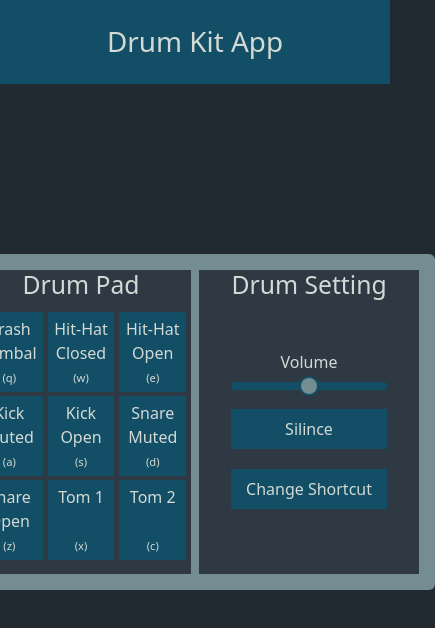
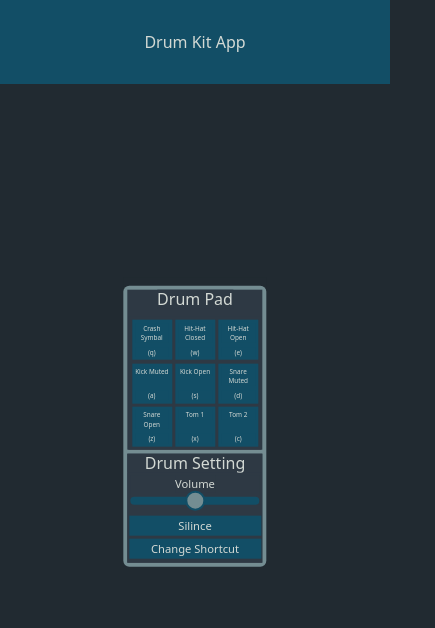
Before and after one commit to Ivaz7/Front-end-freeCodeCamp, a React (Vite) app in the folder drumKitApp/: page / in a window 390 px wide. Shown: the top 628 px of the page, 435 px wide, since content can reach past the window. Built offline with nearby package versions, Linux system fonts and the light colour scheme.

Commit message:
make drumkitApp have better style and media quary

```diff
--- a/drumKitApp/src/components/drumPad.jsx
+++ b/drumKitApp/src/components/drumPad.jsx
@@ -86,7 +86,12 @@ const DrumPad = (prop) => {
   ));
 
   return (
-    <section id="display" className="drum-pad">
+    <section id="display" className="
+      drum-pad
+      d-flex
+      flex-column
+      align-items-center
+    ">
       <h2 className='text-center'>Drum Pad</h2>
       <div className="padTile">
         {renderDrumOad}
--- a/drumKitApp/src/components/drumSetting.jsx
+++ b/drumKitApp/src/components/drumSetting.jsx
@@ -2,15 +2,23 @@ import { Howler } from "howler";
 
 const DrumSetting = (prop) => {
   return (
-    <section id="display" className="drum-setting">
+    <section id="display" className="
+      drum-setting
+      d-flex
+      flex-column
+      justify-content-between
+    ">
       <h2 className="text-center">Drum Setting</h2>
       <div className="settingButton">
         <div className="
           volumeButton
           d-flex
           flex-column
-          gap-2
+          gap-sm-3
+          gap-1
           align-items-center
+          mb-sm-0
+          mb-2
         ">
           <div>Volume</div>
           <input
--- a/drumKitApp/src/components/main.jsx
+++ b/drumKitApp/src/components/main.jsx
@@ -11,10 +11,16 @@ const Main = () => {
       <div className="
         containerDrum
         d-flex
+        flex-sm-row
+        flex-column
         justify-content-center
         align-items-center
-        gap-2
-        p-3
+        gap-sm-2
+        p-sm-3
+        gap-1
+        p-1
+        mt-sm-0
+        mt-2
         rounded
       ">
         <DrumPad volume={volume} isChanging={isChanging} setIsChanging={setIsChanging} />
--- a/drumKitApp/src/stylesSASS/_containerDrum.scss
+++ b/drumKitApp/src/stylesSASS/_containerDrum.scss
@@ -2,4 +2,5 @@
 
 .containerDrum {
   background-color: clr.$color-secondary;
+  height: 100%;
 }
--- /dev/null
+++ b/drumKitApp/src/stylesSASS/_drum-setting.scss
@@ -0,0 +1,9 @@
+.drum-setting {
+  height: 100%;
+
+  h2 {
+    padding: 0;
+    margin: 0;
+    white-space: nowrap;
+  }
+}
--- a/drumKitApp/src/stylesSASS/_header.scss
+++ b/drumKitApp/src/stylesSASS/_header.scss
@@ -2,6 +2,7 @@
 
 header {
   position: fixed;
+  z-index: 100;
   width: 100%;
   height: 10vh;
   background-color: clr.$color-primary;
@@ -12,3 +13,19 @@ header {
     display: inline;
   }
 }
+
+@media (max-width:500px) {
+  header {
+    h1 {
+      font-size: 1.5rem;
+    }
+  }
+}
+
+@media (max-width:400px) {
+  header {
+    h1 {
+      font-size: 1rem;
+    }
+  }
+}
--- a/drumKitApp/src/stylesSASS/_padTile.scss
+++ b/drumKitApp/src/stylesSASS/_padTile.scss
@@ -2,7 +2,8 @@
 
 .padTile {
   display: grid;
-  grid-template-columns: 1fr 1fr 1fr;
+  grid-template-columns: 5rem 5rem 5rem;
+  grid-template-rows: 5rem 5rem 5rem;
   gap: 0.3rem;
   padding: 0.3rem;
 
@@ -51,3 +52,38 @@
     }
   }
 }
+
+@media (max-width:576px) {
+  .padTile {
+    grid-template-columns: 4rem 4rem 4rem;
+    grid-template-rows: 4rem 4rem 4rem;
+    padding: 0.2rem;
+    gap: 0.2rem;
+
+    button {
+      .padbutton {
+        padding: 0.2rem;
+
+        .padKey {
+          font-size: 0.5rem;
+        }
+      }
+    }
+  }
+}
+
+@media (max-width:400px) {
+  .padTile {
+    grid-template-columns: 2.5rem 2.5rem 2.5rem;
+    grid-template-rows: 2.5rem 2.5rem 2.5rem;
+    font-size: 0.4rem;
+
+    button {
+      .padbutton {
+        .padKey {
+          font-size: 0.4rem;
+        }
+      }
+    }
+  }
+}
--- a/drumKitApp/src/stylesSASS/_settingButton.scss
+++ b/drumKitApp/src/stylesSASS/_settingButton.scss
@@ -1,15 +1,25 @@
 @use './config' as clr;
 
 .settingButton {
-  height: 80%;
   padding: 2rem;
+  height: 100%;
   display: flex;
   flex-direction: column;
-  justify-content: space-around;
+  justify-content: space-between;
+  align-items: center;
+
+  .volumeButton {
+    width: 100%;
+
+    .silince {
+      width: 100%;
+    }
+  }
 
   button {
     all: unset;
     padding: 0.5rem;
+    width: 100%;
     background-color: clr.$color-primary;
     text-align: center;
     cursor: pointer;
@@ -20,3 +30,14 @@
     }
   }
 }
+
+@media (max-width:576px) {
+  .settingButton {
+    gap: 0.2rem;
+    padding: 0.2rem;
+
+    button {
+      padding: 0.1rem;
+    }
+  }
+}
--- a/drumKitApp/src/stylesSASS/main.scss
+++ b/drumKitApp/src/stylesSASS/main.scss
@@ -4,6 +4,7 @@
 @use './padTile';
 @use './settingButton';
 @use './volumeBtn';
+@use './drum-setting';
 
 * {
   background-color: clr.$color-darkest;
@@ -16,13 +17,14 @@ main {
   left: 50%;
   top: 50%;
   transform: translate(-50%, -50%);
-  width: 30rem;
+  width: 35rem;
+  height: 60vh;
 }
 
 section {
-  height: 19rem;
+  height: 100%;
   background-color: clr.$color-dark;
-  width: 15rem;
+  width: 100%;
 
   h2, input, div {
     background-color: clr.$color-dark;
@@ -36,3 +38,18 @@ section {
     }
   }
 }
+
+@media (max-width:576px) {
+  main {
+    width: fit-content;
+    height: fit-content;
+  }
+
+  section {
+    font-size: 0.7rem;
+
+    h2 {
+      font-size: 1rem;
+    }
+  }
+}
```
